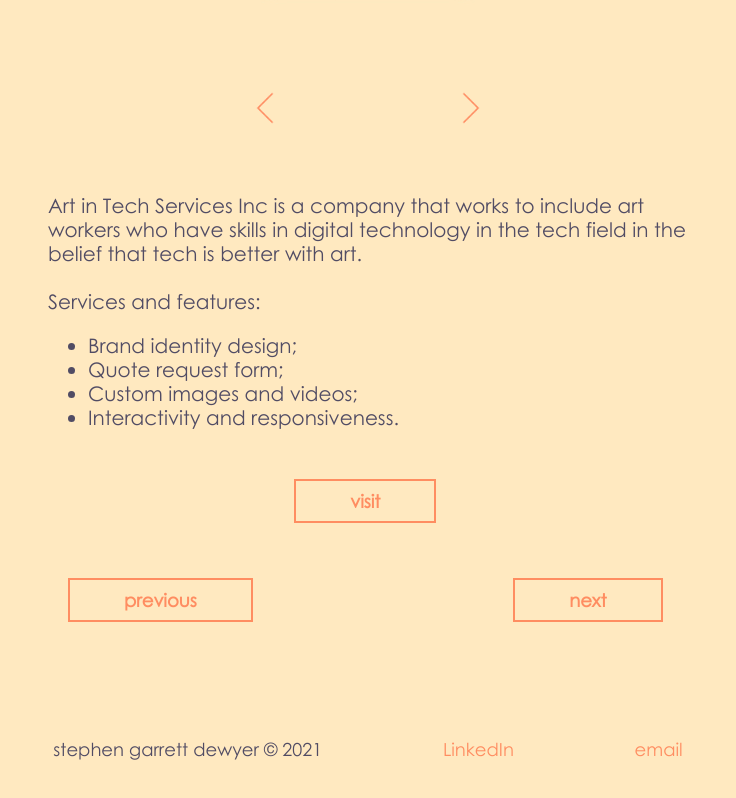
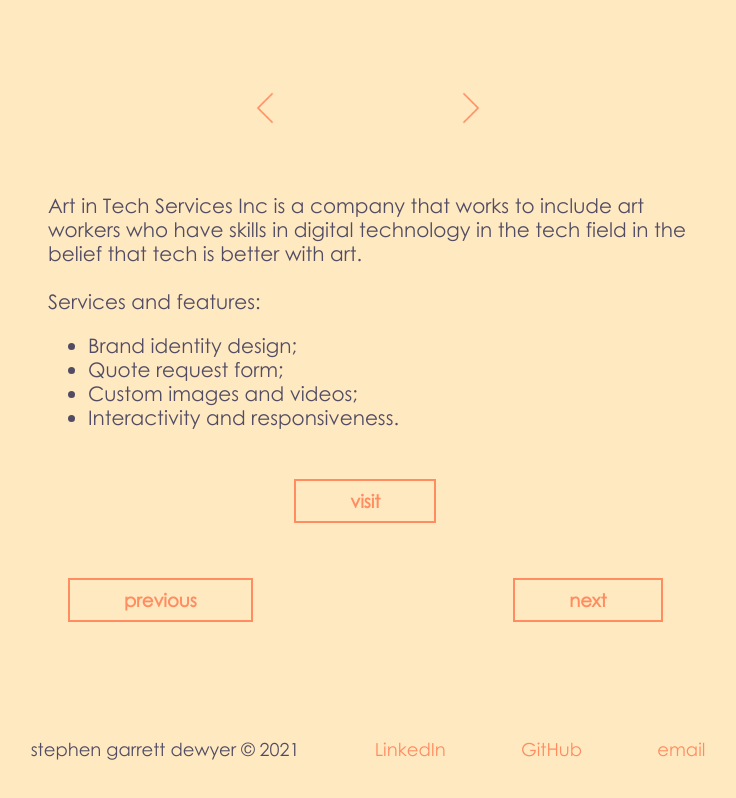
Before and after one commit to stephendewyer/stephendewyerwebwork, a Next.js app: page /case_studies/artInTechServices in a window 1280 px wide. Shown: the part 869-1667 px from the top of the page, without its empty margins (272-1008 px from the left). Built offline with nearby package versions, Linux system fonts and the light colour scheme.

Commit message:
sixth push

```diff
--- a/components/layout/Footer/Footer.js
+++ b/components/layout/Footer/Footer.js
@@ -13,6 +13,9 @@ function Footer() {
                     <Link href="https://www.linkedin.com/in/stephen-dewyer-a15539a5" passHref={true}>LinkedIn</Link>
                 </div>
                 <div className={styles.grid_item_footer}>
+                    <Link href="https://www.github.com/stephendewyer" passHref={true}>GitHub</Link>
+                </div>
+                <div className={styles.grid_item_footer}>
                     <Link href="mailto:sdewyer@artintechservices.com" passHref={true}>email</Link>
                 </div>
             </div>
--- a/components/layout/Footer/Footer.module.css
+++ b/components/layout/Footer/Footer.module.css
@@ -17,7 +17,7 @@
     margin-right: auto;
     height: auto;
     display: grid;
-    grid-template-columns: auto auto auto;
+    grid-template-columns: auto auto auto auto;
     padding: 0;
 }
 
```
